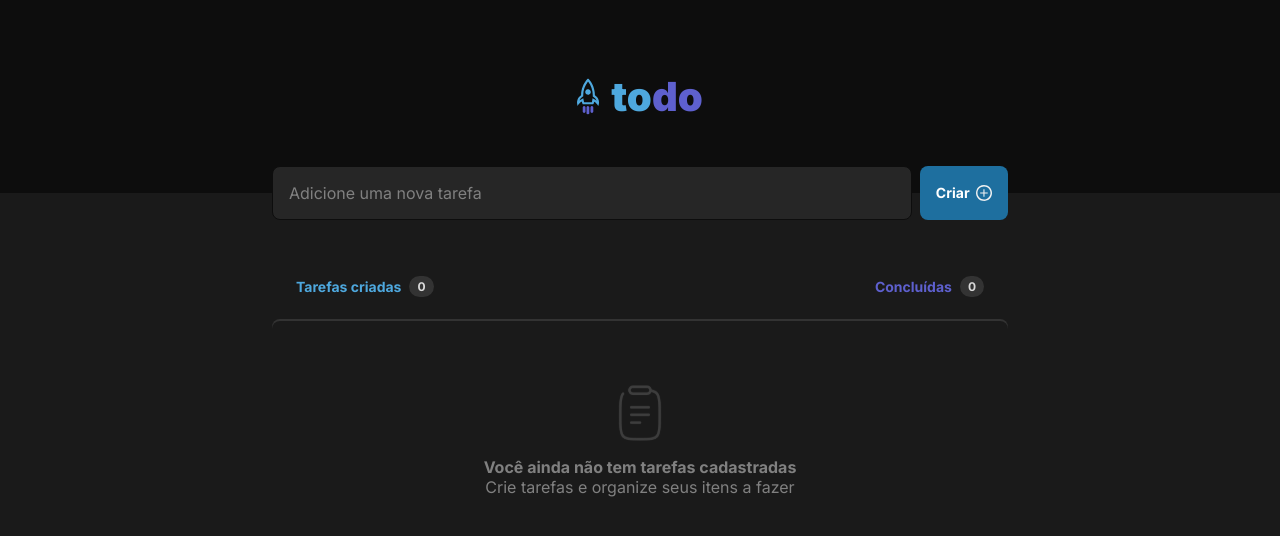
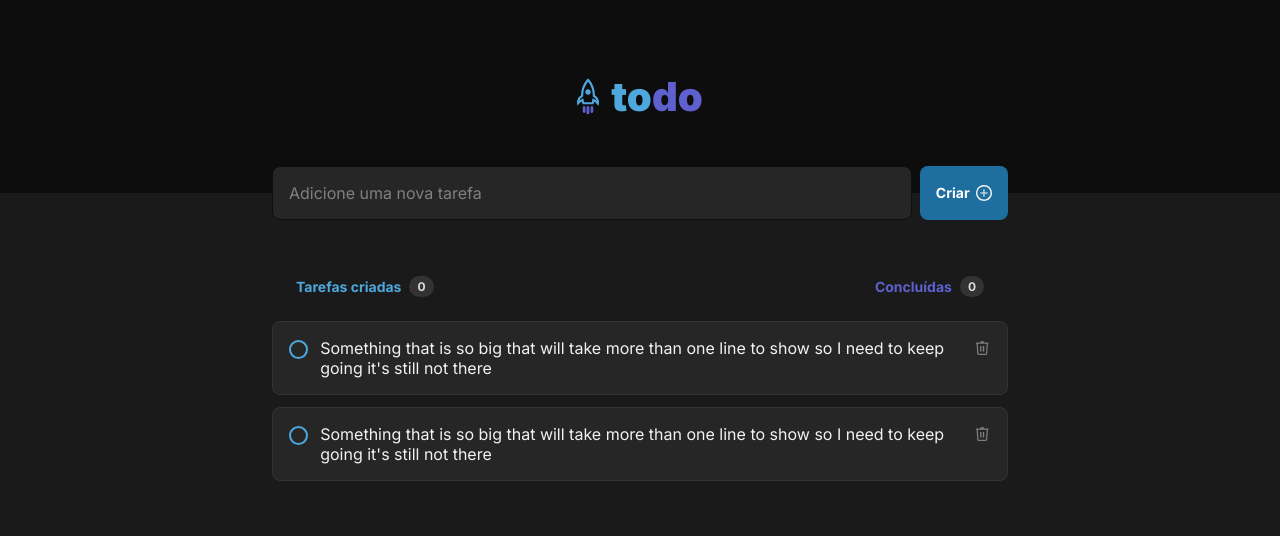
Before and after one commit to dan-mk/ignite-react-desafio-01, a React (Vite) app: page / in a window 1280 px wide. Shown: the top 536 px of the page. Built offline with nearby package versions, Linux system fonts and the light colour scheme.

Commit message:
added task component

```diff
--- /dev/null
+++ b/src/components/Task.module.css
@@ -0,0 +1,62 @@
+.container {
+    background: var(--gray-500);
+    border: 1px solid var(--gray-400);
+    border-radius: var(--border-radius);
+    color: var(--gray-100);
+    display: flex;
+    gap: 0.75rem;
+    padding: 1rem;
+}
+
+.checkboxContainer {
+    padding: 0.1rem 0;
+    width: 1.2rem;
+}
+
+.contentContainer {
+    flex-grow: 1;
+}
+
+input[type="checkbox"] {
+    display: none;
+}
+
+.checkbox {
+    background: transparent;
+    border: 2px solid var(--blue-300);
+    border-radius: 100%;
+    cursor: pointer;
+    display: flex;
+    align-items: center;
+    justify-content: center;
+    height: 1.19rem;
+    width: 1.2rem;
+}
+
+.checkbox img {
+    display: none;
+}
+
+input:checked + .checkbox {
+    background: var(--purple-500);
+    border: 2px solid var(--purple-300);
+}
+
+input:checked + .checkbox img {
+    margin-top: 0.1rem;
+    display: block;
+}
+
+.deleteButton {
+    background: transparent;
+    border: 0;
+    cursor: pointer;
+    display: flex;
+    align-items: center;
+    justify-content: center;
+    padding: 0.15rem;
+}
+
+.deleteIcon {
+    display: block;
+}
--- /dev/null
+++ b/src/components/Task.tsx
@@ -0,0 +1,29 @@
+import styles from './Task.module.css';
+import trash from '../assets/trash.svg';
+import check from '../assets/check.svg';
+
+export function Task() {
+    return (
+        <div className={styles.container}>
+            <div className={styles.checkboxContainer}>
+                <input id="checkbox" type="checkbox" />
+                <label className={styles.checkbox}>
+                    <img src={check} title="TODO" />
+                </label>
+            </div>
+            <div className={styles.contentContainer}>
+                <p>Something that is so big that will take more than one line to show so I need to keep going it's still not there</p>
+            </div>
+            <div>
+                <button className={styles.deleteButton}>
+                    <img
+                        src={trash}
+                        className={styles.deleteIcon}
+                        alt="Deletar tarefa"
+                        title="Deletar tarefa"
+                    />
+                </button>
+            </div>
+        </div>
+    );
+}
--- a/src/components/TaskListing.module.css
+++ b/src/components/TaskListing.module.css
@@ -14,3 +14,9 @@
     text-align: center;
     padding: 4rem 0;
 }
+
+.tasksContainer {
+    display: flex;
+    flex-direction: column;
+    gap: 0.75rem;
+}
--- a/src/components/TaskListing.tsx
+++ b/src/components/TaskListing.tsx
@@ -1,18 +1,19 @@
 import { TaskListingHeader } from "./TaskListingHeader";
+import { Task } from "./Task";
 import styles from './TaskListing.module.css';
 import clipboard from '../assets/clipboard.svg';
 
 const tasks = [
-    // {
-    //     id: 1,
-    //     content: 'Something',
-    //     isComplete: true,
-    // },
-    // {
-    //     id: 2,
-    //     content: 'Something else',
-    //     isComplete: false,
-    // }
+    {
+        id: 1,
+        content: 'Something',
+        isComplete: true,
+    },
+    {
+        id: 2,
+        content: 'Something else',
+        isComplete: false,
+    }
 ];
 
 export function TaskListing() {
@@ -29,7 +30,11 @@ export function TaskListing() {
                     </div>
                 </div>
                 :
-                <div>Listing</div>
+                <div className={styles.tasksContainer}>
+                    {tasks.map((task) => {
+                        return <Task key={task.id} />;
+                    })}
+                </div>
             }
         </div>
     );
--- a/src/global.css
+++ b/src/global.css
@@ -10,6 +10,7 @@ html, input, button, textarea {
 }
 
 :root {
+    --gray-100: #F2F2F2;
     --gray-200: #D9D9D9;
     --gray-300: #808080;
     --gray-400: #333333;
```
Also changed, not shown: src/assets/check.svg (added), src/assets/trash.svg (added).
